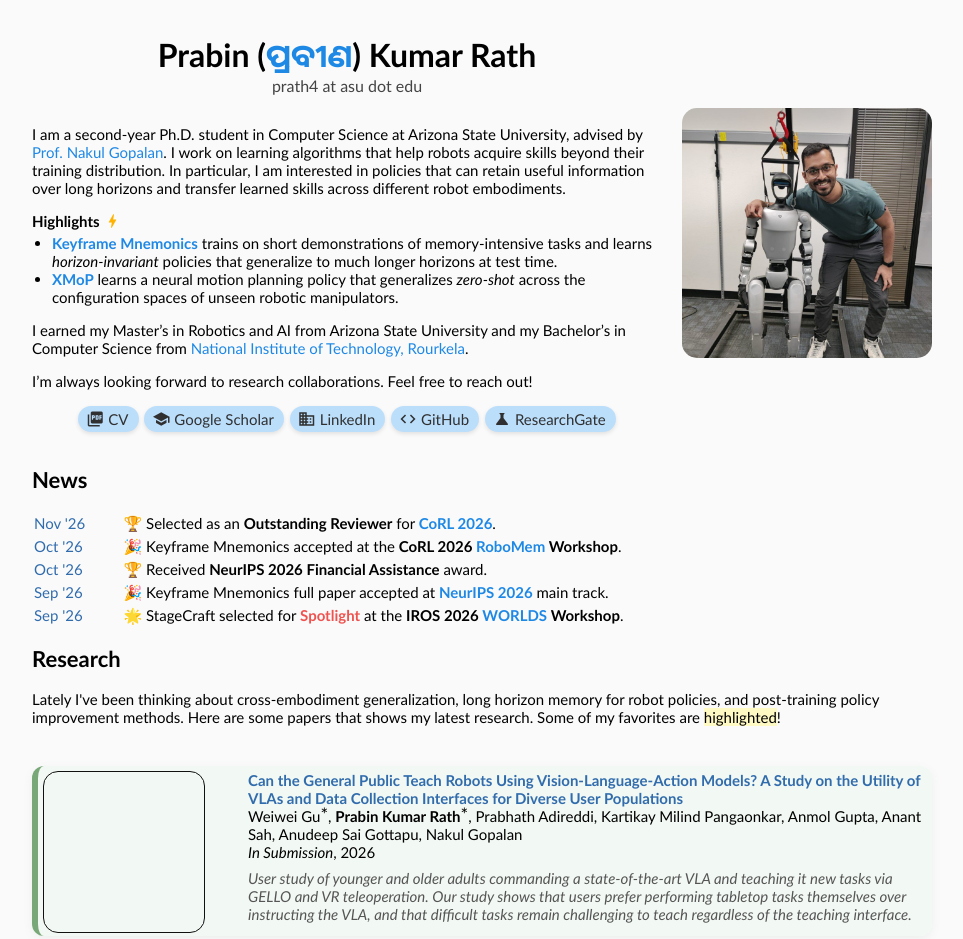
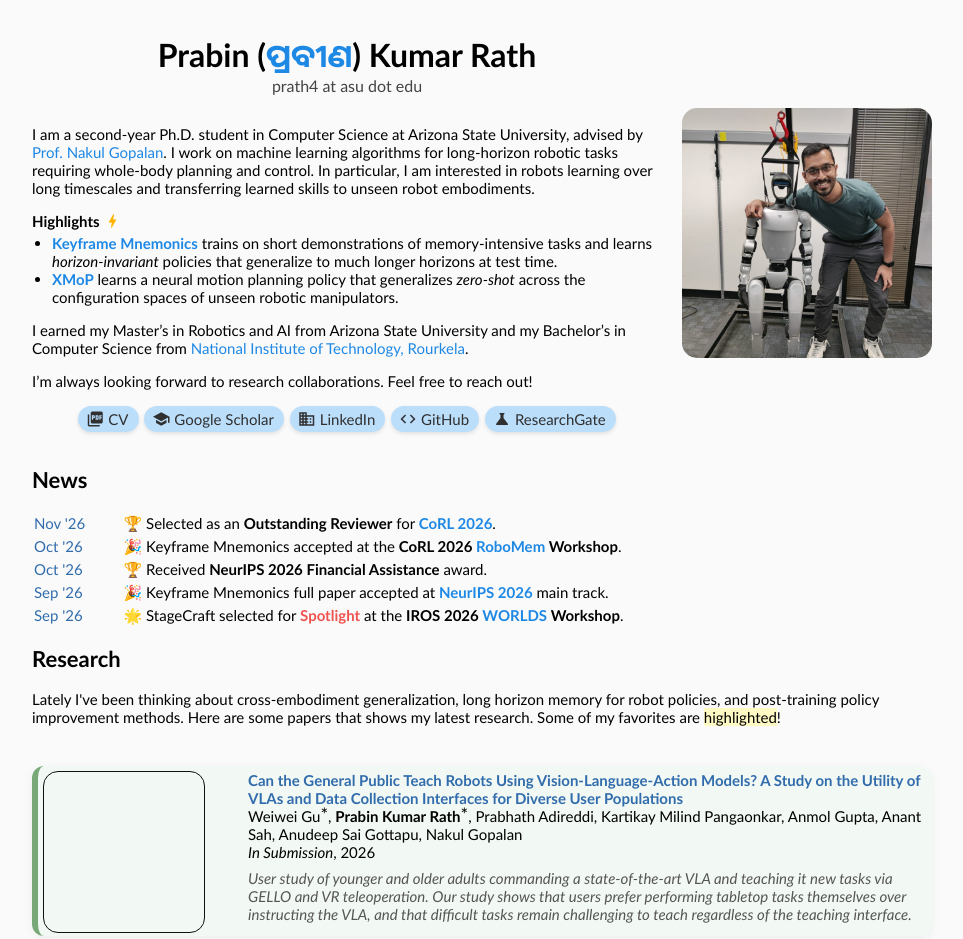
Before and after one commit to prabinrath/prabinrath.github.io, a plain HTML site: page index.html in a window 1280 px wide. Shown: the top 939 px of the page, without its empty margins (158-1121 px from the left). Drawn offline with Linux system fonts and the light colour scheme; grey boxes are pictures that could not be loaded.

Commit message:
Update index.html

```diff
--- a/index.html
+++ b/index.html
@@ -41,8 +41,8 @@
             <div class="bio-text">
               <p align="left">
                 I am a second-year Ph.D. student in Computer Science at Arizona State University, advised by <a target="_blank" href="https://nakulgopalan.github.io/">Prof. Nakul Gopalan</a>.
-                I work on learning algorithms that help robots acquire skills beyond their training distribution.
-                In particular, I am interested in policies that can retain useful information over long horizons and transfer learned skills across different robot embodiments.
+                I work on machine learning algorithms for long-horizon robotic tasks requiring whole-body planning and control.
+                In particular, I am interested in robots learning over long timescales and transferring learned skills to unseen robot embodiments.
               </p>
 
               <p align="left" style="margin-bottom: 4px;">
```
